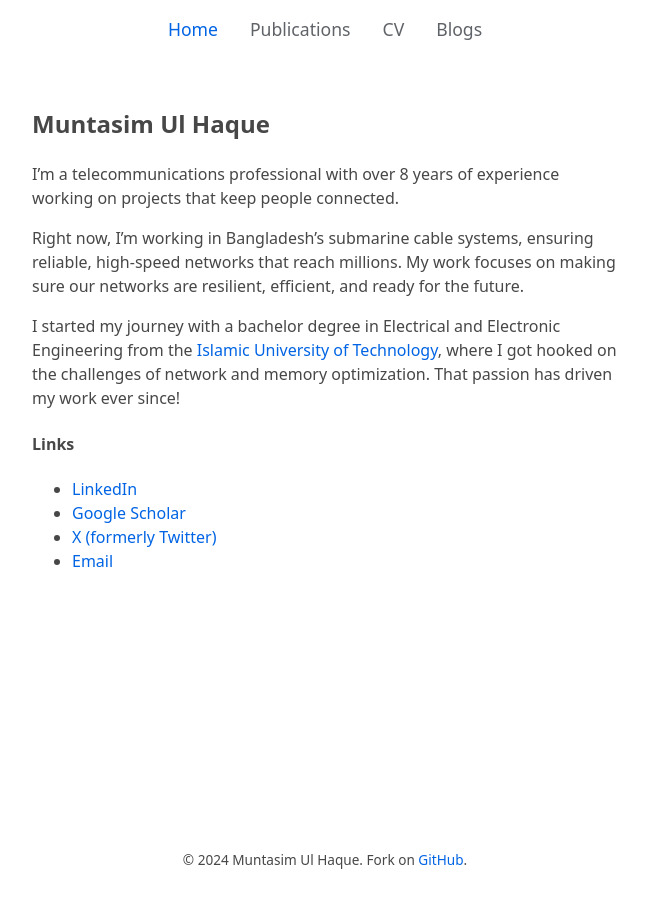
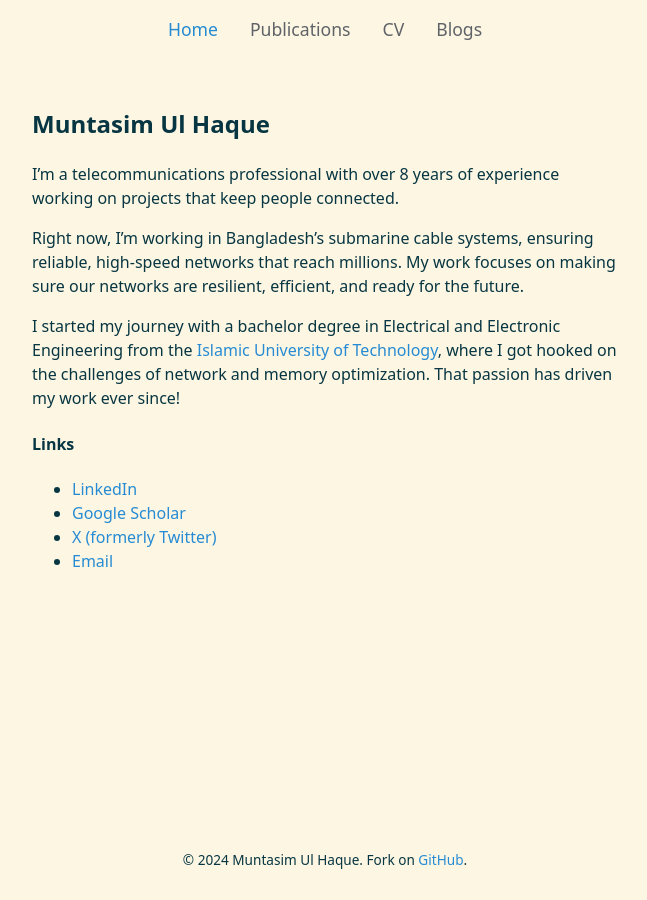
Before and after one commit to muntasimulhaque/muntasimulhaque.github.io, a Jekyll site: the page built from index.md, in a window 1280 px wide. Shown: the whole page, without its empty margins (315-962 px from the left). Built offline with Jekyll 4.4.1, drawn with Linux system fonts in a browser that asks for light colours; our own code applies the rules of GitHub Pages for plain Markdown files.

Commit message:
Update main.css

```diff
--- a/assets/css/main.css
+++ b/assets/css/main.css
@@ -1,8 +1,8 @@
 :root {
-    --primary-color: #474747;
-    --background-color: #ffffff;
-    --text-color: #474747;
-    --link-color: #0064e4;
+    --primary-color: #073642;
+    --background-color: #fdf6e3;
+    --text-color: #073642;
+    --link-color: #268bd2;
     --selection-color: #DFEAFB;
     --navigation-menu-color: #5f6368;
     --max-content-width: 650px;
```
